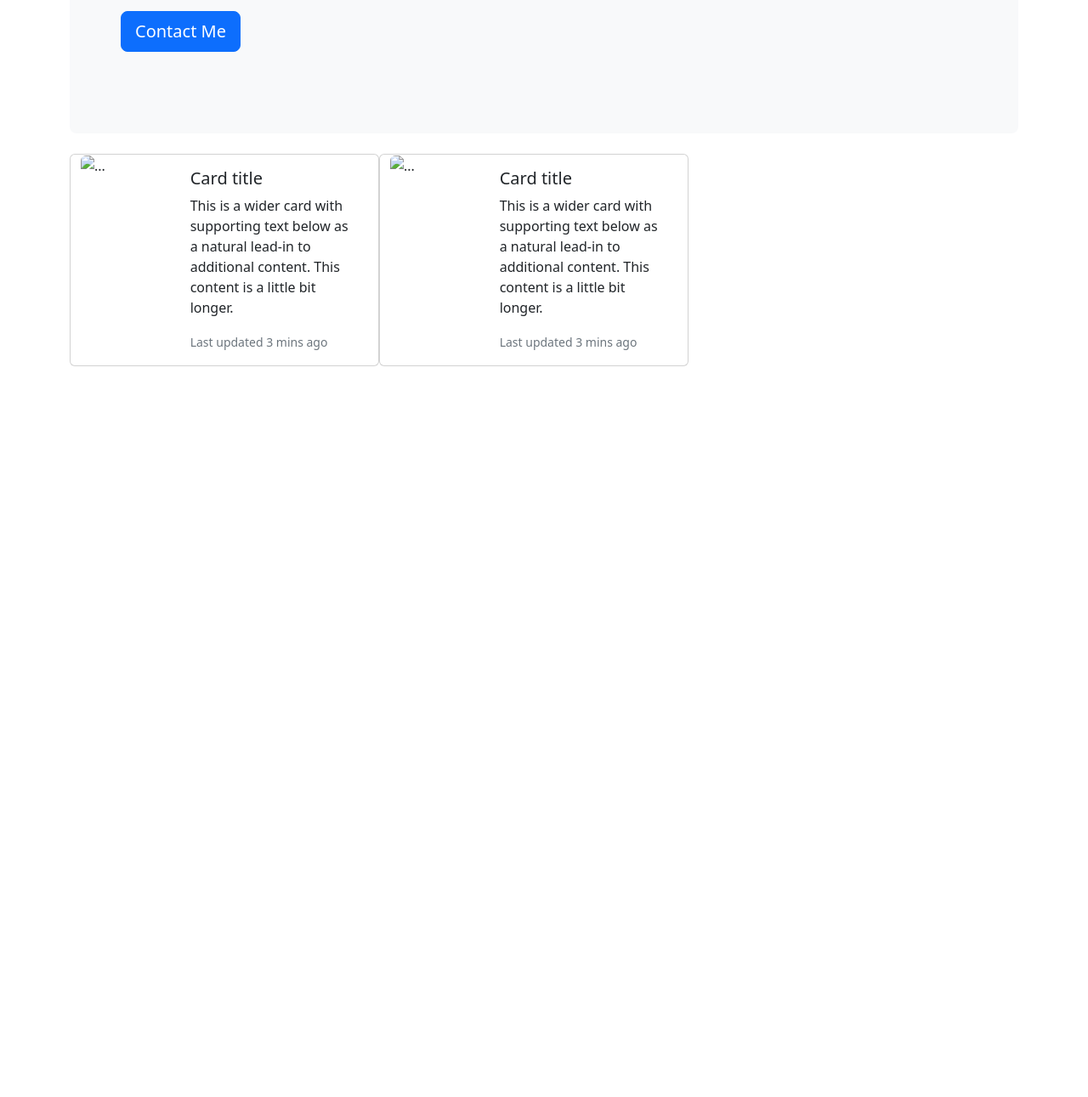
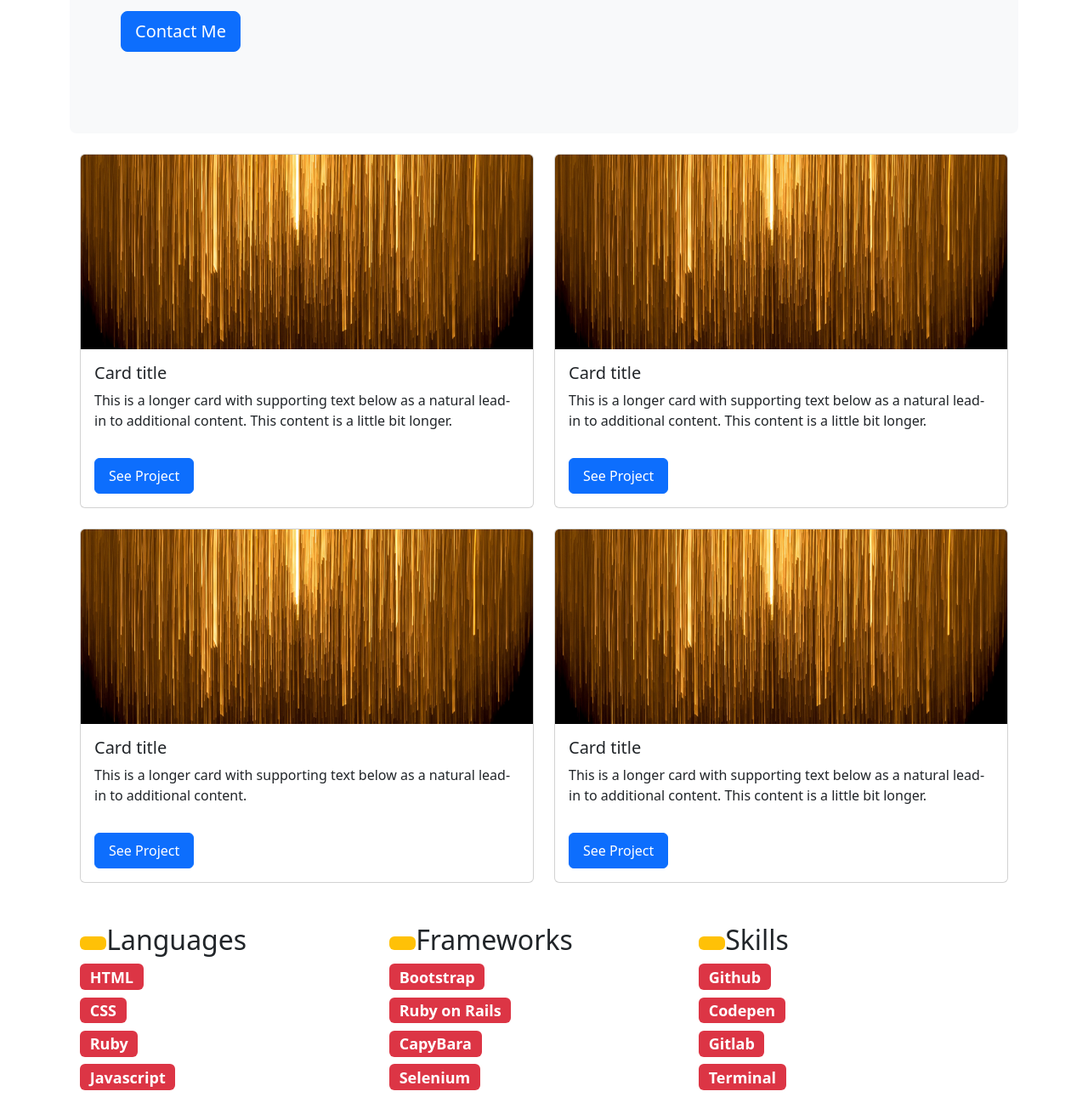
Before and after one commit to dgsierra/portafolio-bootstrap, a plain HTML site: page index.html in a window 1280 px wide. Shown: the part 406-1697 px from the top of the page at 85% size. Before the commit the page ends 853 px from the top, so only its background shows below. Drawn offline with nearby package versions, Linux system fonts and the light colour scheme.

Commit message:
Add a card layout,buttons & Skills sectoin

```diff
--- a/index.html
+++ b/index.html
@@ -38,39 +38,72 @@
             </div>
         </section>
         <section id="projects" class="projects container">
-                <!-- Card 1 -->
-            <div class="row col-md-8">
-                <div class="card mb-3 col" style="max-width: 540px;">
-                    <div class="row g-0">
-                      <div class="col-md-4">
-                        <img src="..." class="img-fluid rounded-start" alt="...">
-                      </div>
-                      <div class="col-md-8">
+          <div class="row row-cols-1 row-cols-md-2 g-4">
+            <div class="col">
+              <div class="card">
+                <img src="./media/rene-bohmer-YeUVDKZWSZ4-unsplash.jpg" class="card-img-top" alt="...">
                 <div class="card-body">
                   <h5 class="card-title">Card title</h5>
-                          <p class="card-text">This is a wider card with supporting text below as a natural lead-in to additional content. This content is a little bit longer.</p>
-                          <p class="card-text"><small class="text-muted">Last updated 3 mins ago</small></p>
+                  <p class="card-text">This is a longer card with supporting text below as a natural lead-in to additional content. This content is a little bit longer.</p>
+                </div>
+                <button type="button" class="btn btn-primary btn-project">See Project</button>
+              </div>
+            </div>
+            <div class="col">
+              <div class="card">
+                <img src="./media/rene-bohmer-YeUVDKZWSZ4-unsplash.jpg" class="card-img-top" alt="...">
+                <div class="card-body">
+                  <h5 class="card-title">Card title</h5>
+                  <p class="card-text">This is a longer card with supporting text below as a natural lead-in to additional content. This content is a little bit longer.</p>
+                </div>
+                <button type="button" class="btn btn-primary btn-project">See Project</button>
+              </div>
+            </div>
+            <div class="col">
+              <div class="card">
+                <img src="./media/rene-bohmer-YeUVDKZWSZ4-unsplash.jpg" class="card-img-top" alt="...">
+                <div class="card-body">
+                  <h5 class="card-title">Card title</h5>
+                  <p class="card-text">This is a longer card with supporting text below as a natural lead-in to additional content.</p>
+                </div>
+                <button type="button" class="btn btn-primary btn-project">See Project</button>
+              </div>
+            </div>
+            <div class="col">
+              <div class="card">
+                <img src="./media/rene-bohmer-YeUVDKZWSZ4-unsplash.jpg" class="card-img-top" alt="...">
+                <div class="card-body">
+                  <h5 class="card-title">Card title</h5>
+                  <p class="card-text">This is a longer card with supporting text below as a natural lead-in to additional content. This content is a little bit longer.</p>
+                </div>
+                <button type="button" class="btn btn-primary btn-project">See Project</button>
               </div>
             </div>
           </div>
+        </section>
+
+        <section id="Skills" class="container pt-5 row row-cols-1 row-cols-md-3 g-4">
+          <div class="col">
+            <h2><span class="badge bg-warning"> </span>Languages</h2>
+            <h4><span class="badge bg-danger">HTML</span></h4>
+            <h4><span class="badge bg-danger">CSS</span></h4>
+            <h4><span class="badge bg-danger">Ruby</span></h4>
+            <h4><span class="badge bg-danger">Javascript</span></h4>
           </div>
-                  <!-- Card 2 -->
-                  <div class="card mb-3 col" style="max-width: 540px;">
-                    <div class="row g-0">
-                      <div class="col-md-4">
-                        <img src="..." class="img-fluid rounded-start" alt="...">
+          <div class="col">
+            <h2><span class="badge bg-warning"> </span>Frameworks</h2>
+            <h4><span class="badge bg-danger">Bootstrap</span></h4>
+            <h4><span class="badge bg-danger">Ruby on Rails</span></h4>
+            <h4><span class="badge bg-danger">CapyBara</span></h4>
+            <h4><span class="badge bg-danger">Selenium</span></h4>
           </div>
-                      <div class="col-md-8">
-                        <div class="card-body">
-                          <h5 class="card-title">Card title</h5>
-                          <p class="card-text">This is a wider card with supporting text below as a natural lead-in to additional content. This content is a little bit longer.</p>
-                          <p class="card-text"><small class="text-muted">Last updated 3 mins ago</small></p>
+          <div class="col">
+            <h2><span class="badge bg-warning"> </span>Skills</h2>
+            <h4><span class="badge bg-danger">Github</span></h4>
+            <h4><span class="badge bg-danger">Codepen</span></h4>
+            <h4><span class="badge bg-danger">Gitlab</span></h4>
+            <h4><span class="badge bg-danger">Terminal</span></h4>
           </div>
-                      </div>
-                    </div>
-                  </div>
-                </div>
-                  <!-- Card 3 -->
         </section>
       </main>
 
--- a/style.css
+++ b/style.css
@@ -0,0 +1,5 @@
+.btn-project {
+  align-self: flex-start;
+  margin: 1rem;
+  padding: 0.5rem 1rem;
+}
```
Also changed, not shown: media/rene-bohmer-YeUVDKZWSZ4-unsplash.jpg (added). Lines whose indentation alone changed are shown as unchanged.
